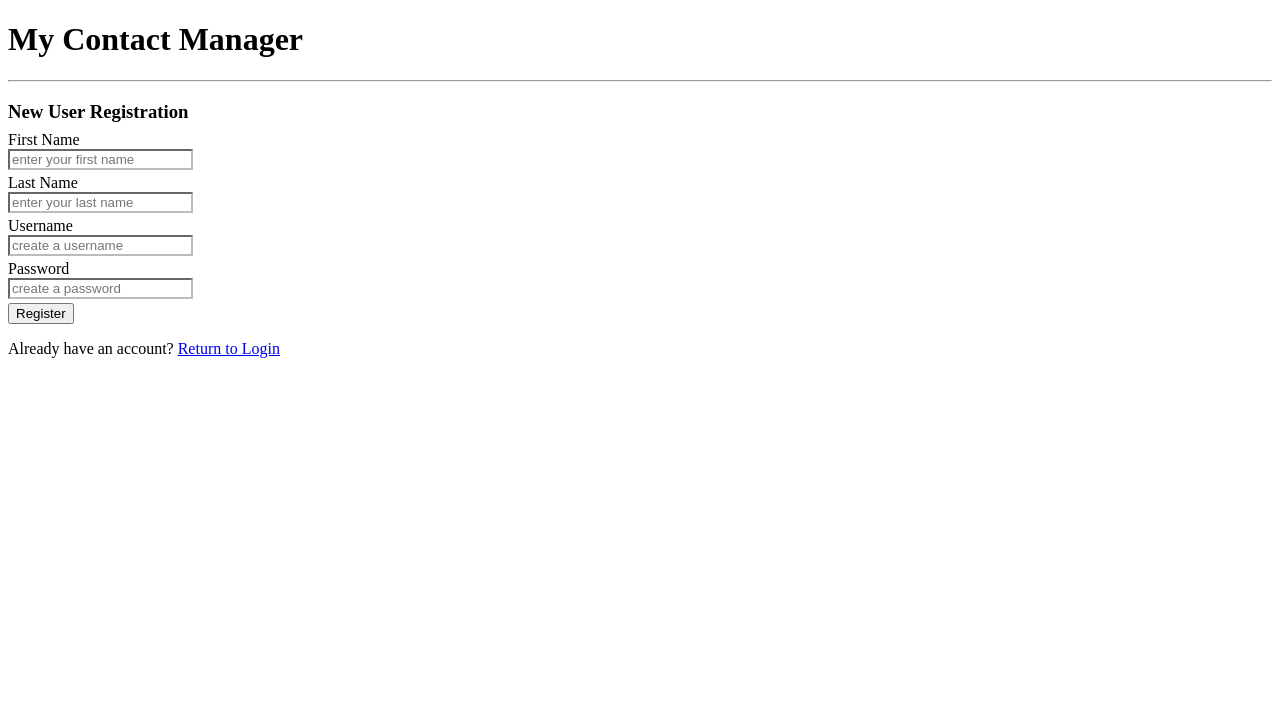
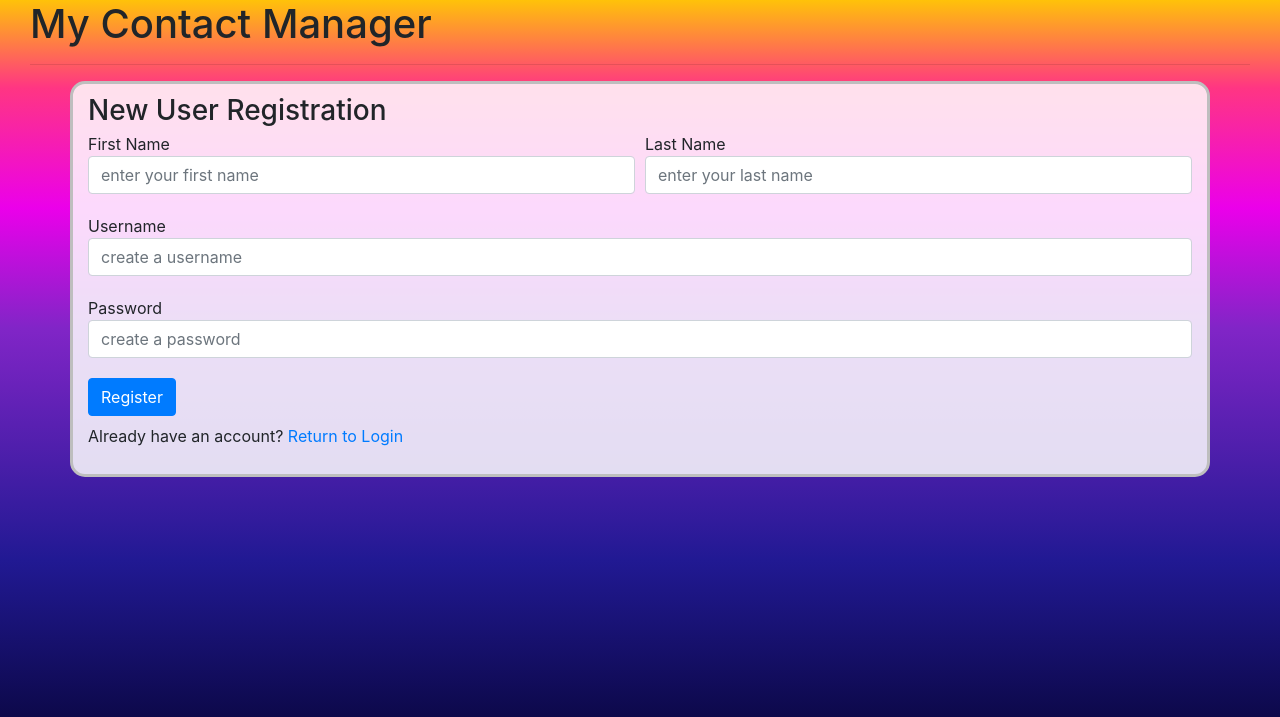
Before and after one commit to oamer6/Group-9-COP4331, a PHP site: page /register.html in a window 1280 px wide. Shown: the top 717 px of the page. Run offline with PHP 8.4, Linux system fonts and the light colour scheme.

Commit message:
- implemented bootstrap interface for index and register - modified styles.css to work with bootstrap element classes

```diff
--- a/contact.html
+++ b/contact.html
@@ -24,7 +24,7 @@
 	</div>
 
 	<div id="accessUIDiv">
-		<!-- search contact -->
+		<!-- Search contact -->
 		<div id="searchDiv">
 			<br />
 			<h3 id="searchHeader"> Search for Contact </h3>
@@ -35,7 +35,7 @@
 			</p>
 		</div>
 
-		<!-- add contact-->
+		<!-- Add contact-->
 		<form>
 			<br />
 			<h3 id="addContactHeader"> Add New Contact </h3>
--- a/css/styles.css
+++ b/css/styles.css
@@ -1,31 +1,52 @@
-#inner-title {
-    margin-bottom: 0px;
+body {
+    background: linear-gradient(0deg, rgba(2,0,36,1) 0%, rgba(33,25,147,1) 30%, rgba(129,37,199,1) 59%, rgba(235,0,234,1) 74%, rgba(255,53,131,1) 89%, rgba(255,194,9,1) 100%);
+
+    background-repeat: no-repeat;
+    background-attachment: fixed;
 }
-
+#siteHeader {
+    padding-left: 30px;
+    padding-right: 30px;
+}
 input {
     margin-top: 0px;
     margin-bottom: 4px;
-    background-color: rgba(0, 0, 0, 0);
-    border-color: #bbb;
-    -webkit-transition: 0.25s;
-    transition: 0.25s;
-    outline: none;
 }
-input:focus {
-    background-color: rgba(0, 0, 0, 0.08);
-    border-color: #777;
+#inner-title {
+    margin-bottom: 4px;
 }
-
-/*
-#loginName {
-    border-color: #bb3333;
-}
-*/
-
-#addUserForm {
-  margin-top: 8px;
-}
-
 #loginResult, #addUserResult {
     color: red;
 }
+label {
+    margin-bottom: 0px;
+}
+.container {
+    background-color: rgba(255, 255, 255, 0.85);
+    padding-top: 10px;
+    padding-bottom: 10px;
+    border-radius: 15px;
+    border: 3px solid rgb(190, 190, 190);
+}
+@media (min-width: 550px) {
+    /* Set login container (index.html) max width */
+    #indexContainer{
+        max-width: 550px;
+    }
+}
+
+/* index */
+#loginButton {
+    margin-bottom: 8px;
+}
+
+/* register */
+#addUserForm {
+    margin-top: 0px;
+}
+#addUserButton {
+    margin-top: 4px;
+    margin-bottom: 8px;
+}
+
+/* contact */
--- a/register.html
+++ b/register.html
@@ -4,6 +4,7 @@
 	<title>My Contact Manager</title>
 	<script type="text/javascript" src="js/md5.js"></script>
     <script type="text/javascript" src="js/code.js"></script>
+    <link rel="stylesheet" href="https://stackpath.bootstrapcdn.com/bootstrap/4.5.0/css/bootstrap.min.css" integrity="sha384-9aIt2nRpC12Uk9gS9baDl411NQApFmC26EwAOH8WgZl5MYYxFfc+NcPb1dKGj7Sk" crossorigin="anonymous">
     <link href="css/styles.css" rel="stylesheet">
 	<meta name="viewport" content="width=device-width, initial-scale=1">
 </head>
@@ -14,27 +15,47 @@
         <hr>
     </div>
 
+
+    <div id="addUserContainer" class="container">
         <div id="addUserDiv">
             <h3 id="inner-title">New User Registration</h3>
             <form id="addUserForm">
-            <label for="firstName">First Name</label><br>
-            <input type="text" id="firstName" placeholder="enter your first name"><br>
-            <label for="lastName">Last Name</label><br>
-            <input type="text" id="lastName" placeholder="enter your last name"><br>
-            <label for="newUsername">Username</label><br>
-            <input type="text" id="newUsername" placeholder="create a username"><br>
-            <label for="newPassword">Password</label><br>
-            <input type="password" id="newPassword" placeholder="create a password"><br>
-            <button type="button" id="addUserButton" class="buttons" onclick="addUser();">Register</button>
+                <div class="form-row">
+                    <div class="form-group col-md-6">
+                        <label for="firstName">First Name</label>
+                        <input type="text" id="firstName" class="form-control" placeholder="enter your first name">
+                    </div>
+                    <div class="form-group col-md-6">
+                        <label for="lastName">Last Name</label>
+                        <input type="text" id="lastName" class="form-control" placeholder="enter your last name">
+                    </div>
+                </div>
+                <div class="row">
+                    <div class="form-group col">
+                        <label for="newUsername">Username</label>
+                        <input type="text" id="newUsername" class="form-control" placeholder="create a username">
+                    </div>
+                </div>
+                <div class="form-group">
+                    <label for="newPassword">Password</label>
+                    <input type="password" id="newPassword" class="form-control" placeholder="create a password">
+                </div>
+
+                <button type="button" id="addUserButton" class="btn btn-primary" onclick="addUser();">Register</button>
                 <span id="addUserResult"></span>
                     <!-- I want to use a .js script to turn the register fields' outline colors to red when an error is received -->
             </form>
         </div>
 
         <div id="returnDiv">
-        <p id="returnText">Already have an account? <a id="returnLink" href="/index.html">Return to Login</a></p>
+            <p id="returnText">Already have an account? <a id="returnLink" href="index.html">Return to Login</a></p>
             <!-- This^ link should send user to login page. Idk if we should do it like this (in HTML), or with a .js script -->
         </div>
+    </div>
+
+    <script src="https://code.jquery.com/jquery-3.5.1.slim.min.js" integrity="sha384-DfXdz2htPH0lsSSs5nCTpuj/zy4C+OGpamoFVy38MVBnE+IbbVYUew+OrCXaRkfj" crossorigin="anonymous"></script>
+	<script src="https://cdn.jsdelivr.net/npm/popper.js@1.16.0/dist/umd/popper.min.js" integrity="sha384-Q6E9RHvbIyZFJoft+2mJbHaEWldlvI9IOYy5n3zV9zzTtmI3UksdQRVvoxMfooAo" crossorigin="anonymous"></script>
+	<script src="https://stackpath.bootstrapcdn.com/bootstrap/4.5.0/js/bootstrap.min.js" integrity="sha384-OgVRvuATP1z7JjHLkuOU7Xw704+h835Lr+6QL9UvYjZE3Ipu6Tp75j7Bh/kR0JKI" crossorigin="anonymous"></script>
 </body>
 
 </html>
```
Also changed, not shown: index.html (+15 -4 lines). Lines whose indentation alone changed are shown as unchanged.
